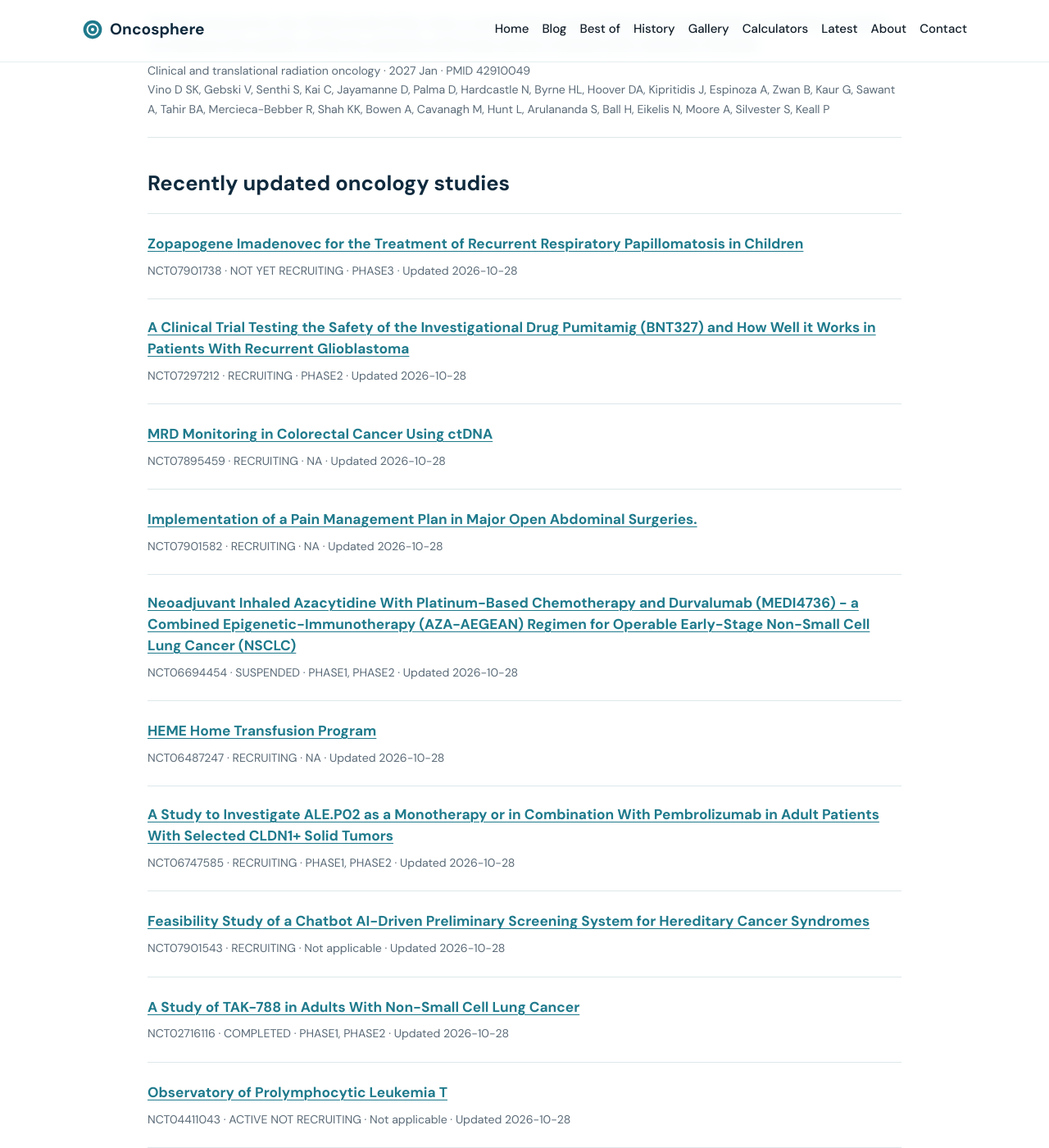
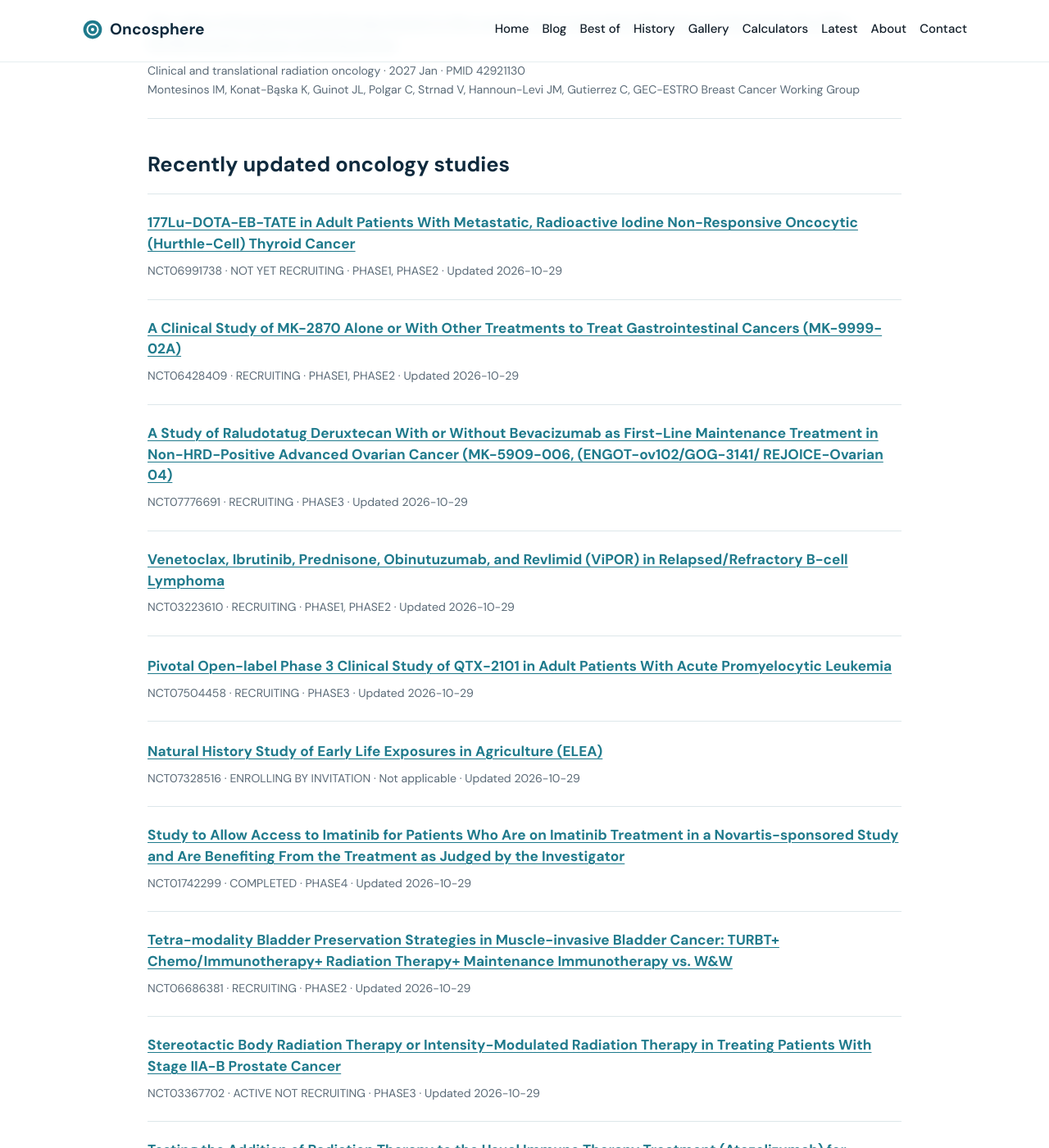
Before and after one commit to senthilstar/Oncosphere, a Jekyll site: the page built from latest.md, in a window 1280 px wide and 1400 px high, scrolled down 2623 px. Shown: the whole window at 82% size. Built offline with Jekyll 4.4.1, drawn with Linux system fonts in a browser that asks for light colours; some of the changed text lies outside the part shown.

Commit message:
Refresh oncology research feeds

```diff
--- a/_data/latest_pubmed.json
+++ b/_data/latest_pubmed.json
@@ -17,6 +17,27 @@
       "Shi L"
     ],
     "url": "https://pubmed.ncbi.nlm.nih.gov/42898639/"
+  },
+  {
+    "pmid": "42860120",
+    "title": "Enhancing neoadjuvant immunotherapy for locally advanced rectal cancer via an injectable thermosensitive hydrogel system with multipathway macrophage immunomodulation.",
+    "journal": "Biomaterials",
+    "pubdate": "2027 Mar",
+    "authors": [
+      "Chen W",
+      "Shi K",
+      "Peng Z",
+      "Pan M",
+      "Mo D",
+      "Tang Y",
+      "Tong Q",
+      "Yang P",
+      "Deng H",
+      "Wei Y",
+      "Chen M",
+      "Qian Z"
+    ],
+    "url": "https://pubmed.ncbi.nlm.nih.gov/42860120/"
   },
   {
     "pmid": "42869113",
@@ -298,40 +319,5 @@
       "GEC-ESTRO Breast Cancer Working Group"
     ],
     "url": "https://pubmed.ncbi.nlm.nih.gov/42921130/"
-  },
-  {
-    "pmid": "42910049",
-    "title": "Study protocol for the TROG 21.08 VITaL trial: a randomized controlled trial investigating ventilation imaging to improve the quality of life for patients with lung cancer treated with radiation therapy.",
-    "journal": "Clinical and translational radiation oncology",
-    "pubdate": "2027 Jan",
-    "authors": [
-      "Vino D SK",
-      "Gebski V",
-      "Senthi S",
-      "Kai C",
-      "Jayamanne D",
-      "Palma D",
-      "Hardcastle N",
-      "Byrne HL",
-      "Hoover DA",
-      "Kipritidis J",
-      "Espinoza A",
-      "Zwan B",
-      "Kaur G",
-      "Sawant A",
-      "Tahir BA",
-      "Mercieca-Bebber R",
-      "Shah KK",
-      "Bowen A",
-      "Cavanagh M",
-      "Hunt L",
-      "Arulananda S",
-      "Ball H",
-      "Eikelis N",
-      "Moore A",
-      "Silvester S",
-      "Keall P"
-    ],
-    "url": "https://pubmed.ncbi.nlm.nih.gov/42910049/"
   }
 ]
--- a/_data/latest_trials.json
+++ b/_data/latest_trials.json
@@ -1,82 +1,82 @@
 [
   {
-    "nct": "NCT07901738",
-    "title": "Zopapogene Imadenovec for the Treatment of Recurrent Respiratory Papillomatosis in Children",
+    "nct": "NCT06991738",
+    "title": "177Lu-DOTA-EB-TATE in Adult Patients With Metastatic, Radioactive Iodine Non-Responsive Oncocytic (Hurthle-Cell) Thyroid Cancer",
     "status": "NOT_YET_RECRUITING",
-    "phase": "PHASE3",
-    "updated": "2026-10-28",
-    "url": "https://clinicaltrials.gov/study/NCT07901738"
+    "phase": "PHASE1, PHASE2",
+    "updated": "2026-10-29",
+    "url": "https://clinicaltrials.gov/study/NCT06991738"
   },
   {
-    "nct": "NCT07297212",
-    "title": "A Clinical Trial Testing the Safety of the Investigational Drug Pumitamig (BNT327) and How Well it Works in Patients With Recurrent Glioblastoma",
+    "nct": "NCT06428409",
+    "title": "A Clinical Study of MK-2870 Alone or With Other Treatments to Treat Gastrointestinal Cancers (MK-9999-02A)",
+    "status": "RECRUITING",
+    "phase": "PHASE1, PHASE2",
+    "updated": "2026-10-29",
+    "url": "https://clinicaltrials.gov/study/NCT06428409"
+  },
+  {
+    "nct": "NCT07776691",
+    "title": "A Study of Raludotatug Deruxtecan With or Without Bevacizumab as First-Line Maintenance Treatment in Non-HRD-Positive Advanced Ovarian Cancer (MK-5909-006, (ENGOT-ov102/GOG-3141/ REJOICE-Ovarian 04)",
+    "status": "RECRUITING",
+    "phase": "PHASE3",
+    "updated": "2026-10-29",
+    "url": "https://clinicaltrials.gov/study/NCT07776691"
+  },
+  {
+    "nct": "NCT03223610",
+    "title": "Venetoclax, Ibrutinib, Prednisone, Obinutuzumab, and Revlimid (ViPOR) in Relapsed/Refractory B-cell Lymphoma",
+    "status": "RECRUITING",
+    "phase": "PHASE1, PHASE2",
+    "updated": "2026-10-29",
+    "url": "https://clinicaltrials.gov/study/NCT03223610"
+  },
+  {
+    "nct": "NCT07504458",
+    "title": "Pivotal Open-label Phase 3 Clinical Study of QTX-2101 in Adult Patients With Acute Promyelocytic Leukemia",
+    "status": "RECRUITING",
+    "phase": "PHASE3",
+    "updated": "2026-10-29",
+    "url": "https://clinicaltrials.gov/study/NCT07504458"
+  },
+  {
+    "nct": "NCT07328516",
+    "title": "Natural History Study of Early Life Exposures in Agriculture (ELEA)",
+    "status": "ENROLLING_BY_INVITATION",
+    "phase": "Not applicable",
+    "updated": "2026-10-29",
+    "url": "https://clinicaltrials.gov/study/NCT07328516"
+  },
+  {
+    "nct": "NCT01742299",
+    "title": "Study to Allow Access to Imatinib for Patients Who Are on Imatinib Treatment in a Novartis-sponsored Study and Are Benefiting From the Treatment as Judged by the Investigator",
+    "status": "COMPLETED",
+    "phase": "PHASE4",
+    "updated": "2026-10-29",
+    "url": "https://clinicaltrials.gov/study/NCT01742299"
+  },
+  {
+    "nct": "NCT06686381",
+    "title": "Tetra-modality Bladder Preservation Strategies in Muscle-invasive Bladder Cancer: TURBT+ Chemo/Immunotherapy+ Radiation Therapy+ Maintenance Immunotherapy vs. W&W",
     "status": "RECRUITING",
     "phase": "PHASE2",
-    "updated": "2026-10-28",
-    "url": "https://clinicaltrials.gov/study/NCT07297212"
+    "updated": "2026-10-29",
+    "url": "https://clinicaltrials.gov/study/NCT06686381"
   },
   {
-    "nct": "NCT07895459",
-    "title": "MRD Monitoring in Colorectal Cancer Using ctDNA",
-    "status": "RECRUITING",
-    "phase": "NA",
-    "updated": "2026-10-28",
-    "url": "https://clinicaltrials.gov/study/NCT07895459"
+    "nct": "NCT03367702",
+    "title": "Stereotactic Body Radiation Therapy or Intensity-Modulated Radiation Therapy in Treating Patients With Stage IIA-B Prostate Cancer",
+    "status": "ACTIVE_NOT_RECRUITING",
+    "phase": "PHASE3",
+    "updated": "2026-10-29",
+    "url": "https://clinicaltrials.gov/study/NCT03367702"
   },
   {
-    "nct": "NCT07901582",
-    "title": "Implementation of a Pain Management Plan in Major Open Abdominal Surgeries.",
-    "status": "RECRUITING",
-    "phase": "NA",
-    "updated": "2026-10-28",
-    "url": "https://clinicaltrials.gov/study/NCT07901582"
-  },
-  {
-    "nct": "NCT06694454",
-    "title": "Neoadjuvant Inhaled Azacytidine With Platinum-Based Chemotherapy and Durvalumab (MEDI4736) - a Combined Epigenetic-Immunotherapy (AZA-AEGEAN) Regimen for Operable Early-Stage Non-Small Cell Lung Cancer (NSCLC)",
+    "nct": "NCT04402788",
+    "title": "Testing the Addition of Radiation Therapy to the Usual Immune Therapy Treatment (Atezolizumab) for Extensive Stage Small Cell Lung Cancer, The RAPTOR Trial",
     "status": "SUSPENDED",
-    "phase": "PHASE1, PHASE2",
-    "updated": "2026-10-28",
-    "url": "https://clinicaltrials.gov/study/NCT06694454"
-  },
-  {
-    "nct": "NCT06487247",
-    "title": "HEME Home Transfusion Program",
-    "status": "RECRUITING",
-    "phase": "NA",
-    "updated": "2026-10-28",
-    "url": "https://clinicaltrials.gov/study/NCT06487247"
-  },
-  {
-    "nct": "NCT06747585",
-    "title": "A Study to Investigate ALE.P02 as a Monotherapy or in Combination With Pembrolizumab in Adult Patients With Selected CLDN1+ Solid Tumors",
-    "status": "RECRUITING",
-    "phase": "PHASE1, PHASE2",
-    "updated": "2026-10-28",
-    "url": "https://clinicaltrials.gov/study/NCT06747585"
-  },
-  {
-    "nct": "NCT07901543",
-    "title": "Feasibility Study of a Chatbot AI-Driven Preliminary Screening System for Hereditary Cancer Syndromes",
-    "status": "RECRUITING",
-    "phase": "Not applicable",
-    "updated": "2026-10-28",
-    "url": "https://clinicaltrials.gov/study/NCT07901543"
-  },
-  {
-    "nct": "NCT02716116",
-    "title": "A Study of TAK-788 in Adults With Non-Small Cell Lung Cancer",
-    "status": "COMPLETED",
-    "phase": "PHASE1, PHASE2",
-    "updated": "2026-10-28",
-    "url": "https://clinicaltrials.gov/study/NCT02716116"
-  },
-  {
-    "nct": "NCT04411043",
-    "title": "Observatory of Prolymphocytic Leukemia T",
-    "status": "ACTIVE_NOT_RECRUITING",
-    "phase": "Not applicable",
-    "updated": "2026-10-28",
-    "url": "https://clinicaltrials.gov/study/NCT04411043"
+    "phase": "PHASE2, PHASE3",
+    "updated": "2026-10-29",
+    "url": "https://clinicaltrials.gov/study/NCT04402788"
   }
 ]
```
